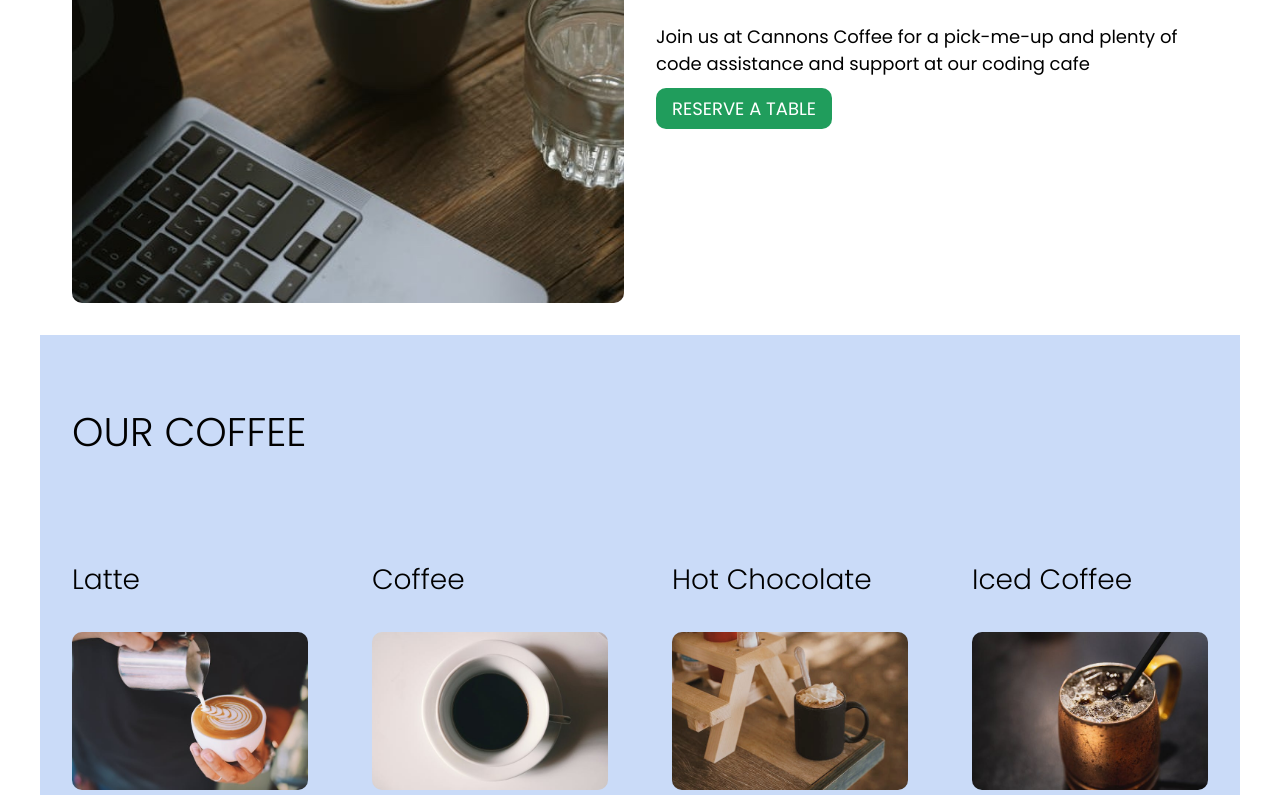
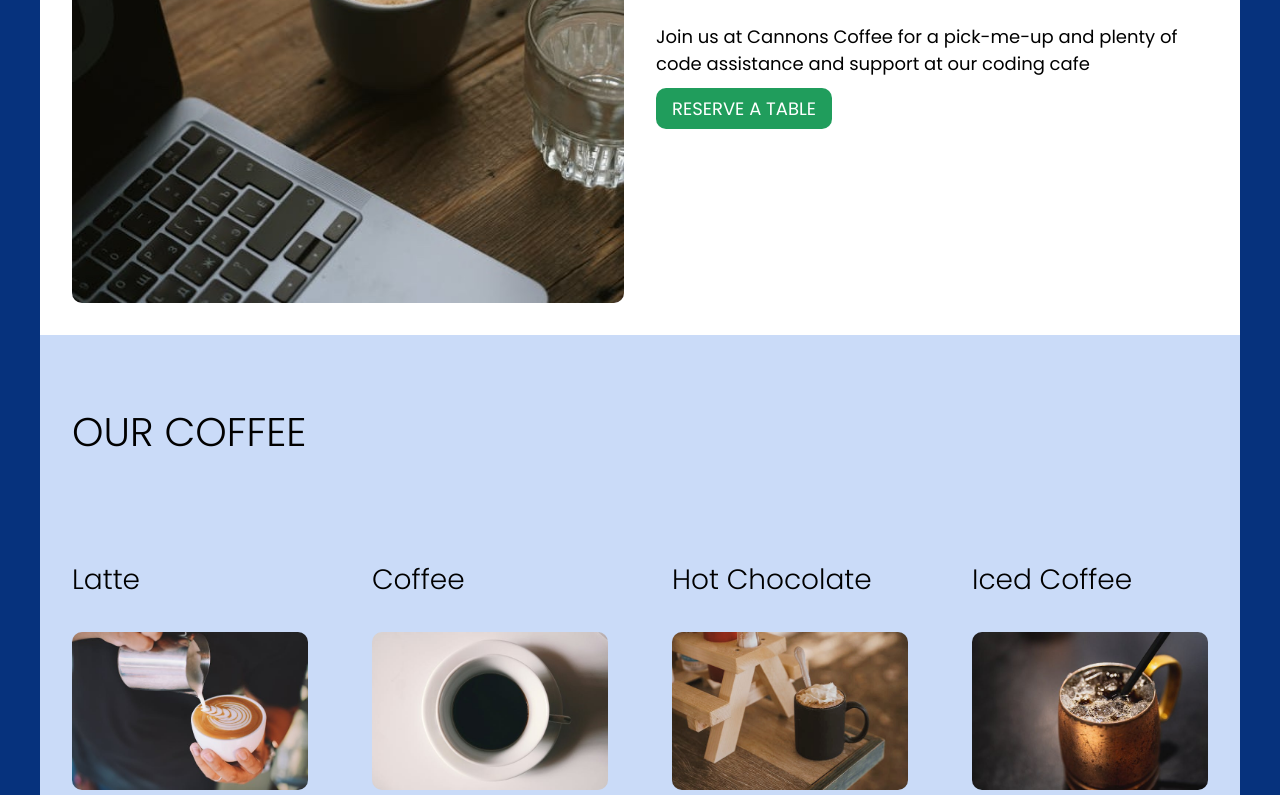
Before and after one commit to rai-the-bread/cannons-coffee, a plain HTML site: page index.html in a window 1280 px wide. Shown: the part 500-1295 px from the top of the page. Drawn offline with Linux system fonts and the light colour scheme.

Commit message:
add background color

```diff
--- a/css/styles.css
+++ b/css/styles.css
@@ -33,6 +33,7 @@ body {
     margin: 0;
     padding: 0;
     line-height: 1.5;
+    background-color: var(--darkblue);
 }
 
 a {
```
